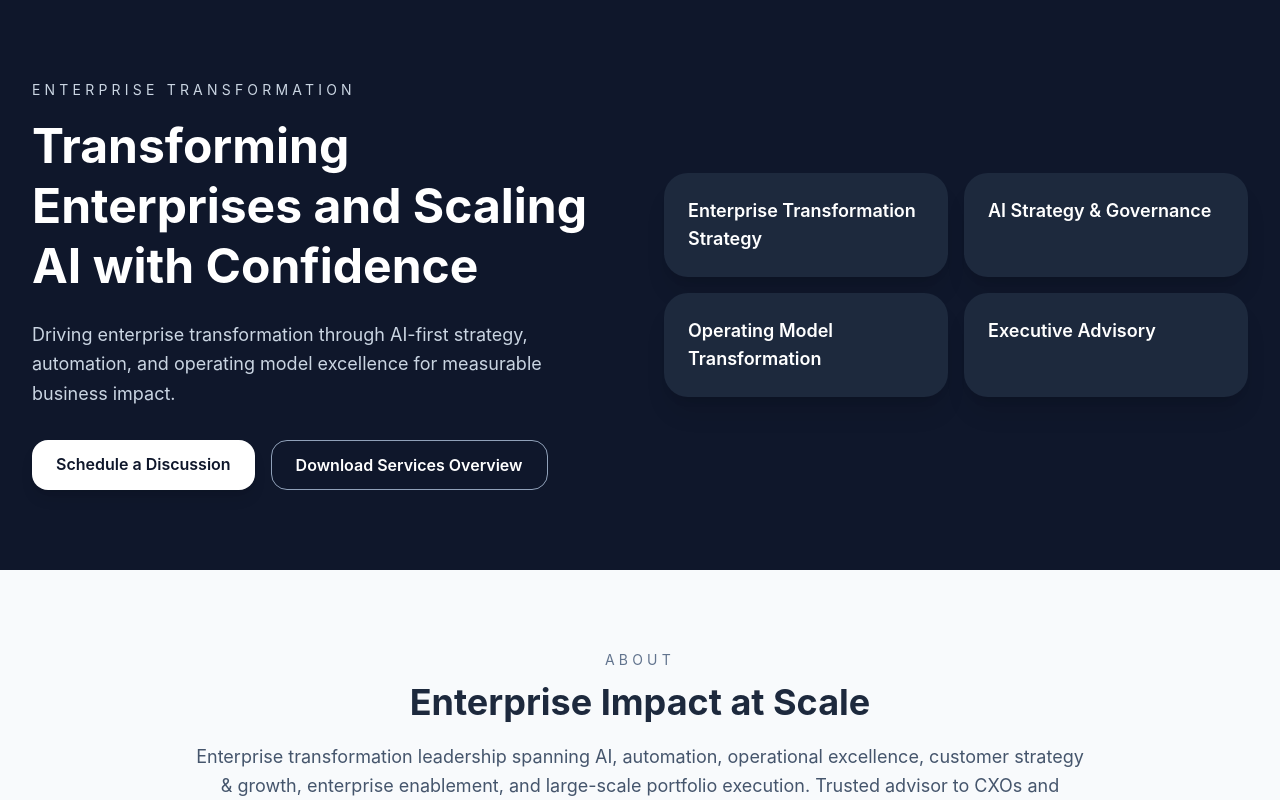
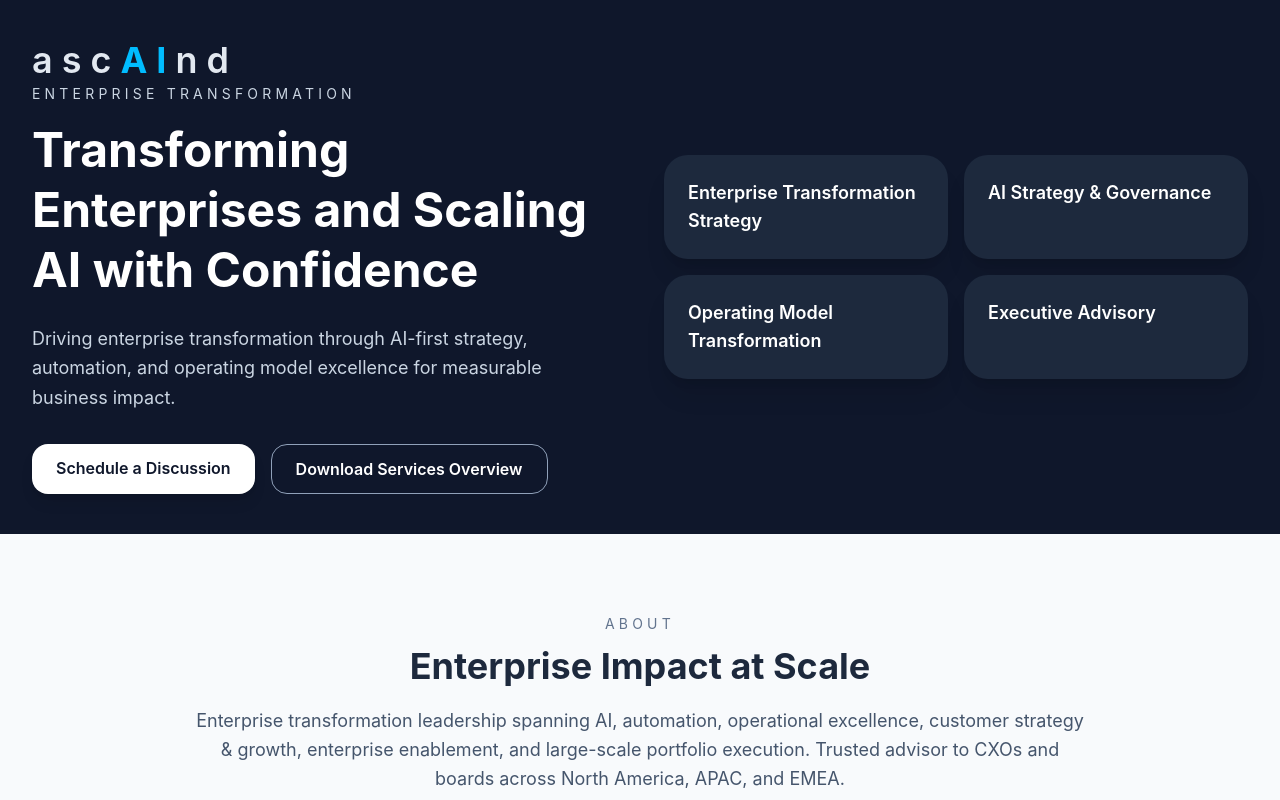
Before and after one commit to ysuneja06/my-ai-website, a React (Vite) app: page / in a window 1280 px wide. Shown: the top 800 px of the page. Built offline with nearby package versions, Linux system fonts and the light colour scheme.

Commit message:
Added logo

```diff
--- a/src/App.jsx
+++ b/src/App.jsx
@@ -37,15 +37,22 @@ export default function AdvisoryWebsite() {
 
   return (
     <div className="min-h-screen bg-slate-50 text-slate-800">
-      <section className="bg-slate-900 text-white px-8 py-20">
+      <section className="bg-slate-900 text-white px-8 py-10">
         <div className="max-w-7xl mx-auto grid lg:grid-cols-2 gap-12 items-center">
           <div>
+            {/* LOGO STYLE TEXT */}
+            <p className="text-4xl tracking-[0.25em] font-semibold text-slate-200 mb-1">
+              asc<span className="text-sky-400 font-bold">AI</span>nd
+            </p>
+
             <p className="uppercase tracking-[0.3em] text-sm text-slate-300 mb-4">
               Enterprise Transformation
             </p>
+
             <h1 className="text-5xl font-bold leading-tight mb-6">
               Transforming Enterprises and Scaling AI with Confidence
             </h1>
+
             <p className="text-lg text-slate-300 mb-8 leading-relaxed">
               Driving enterprise transformation through AI-first strategy,
               automation, and operating model excellence for measurable business
@@ -86,6 +93,8 @@ export default function AdvisoryWebsite() {
           </div>
         </div>
       </section>
+
+      {/* REST OF YOUR CODE UNCHANGED */}
 
       <section className="max-w-7xl mx-auto px-8 py-20">
         <div className="text-center mb-5">
```
